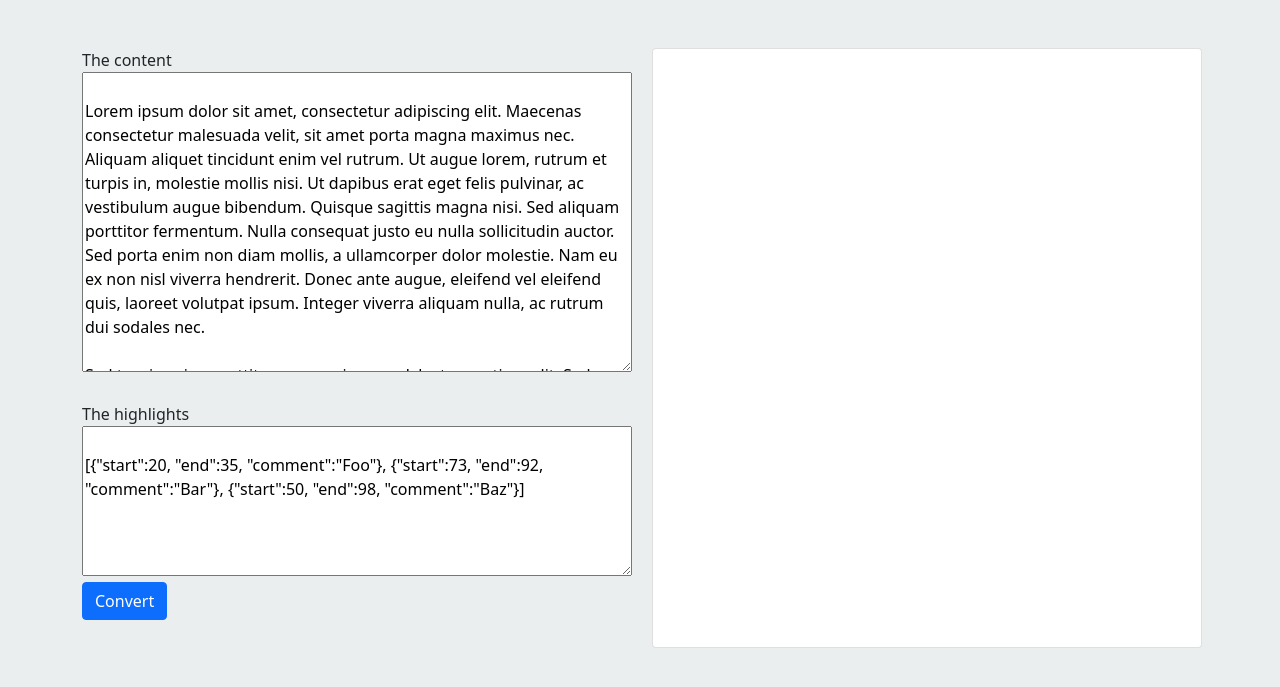
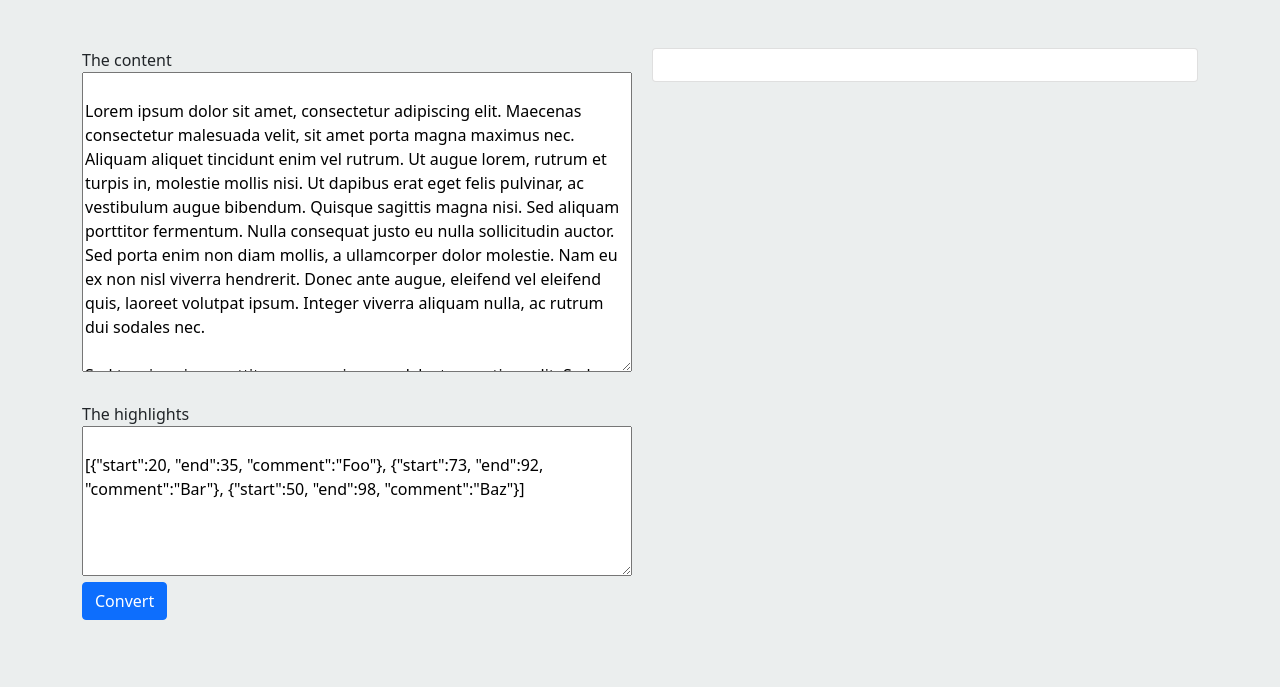
Before and after one commit to ahsouleymane/highlighter_project, a Django app: page / in a window 1280 px wide. Shown: the top 687 px of the page. Run offline with Django 4.2, Linux system fonts and the light colour scheme; some libraries are stand-ins or nearby versions.

Commit message:
commit 5

```diff
--- a/highlight/templates/highlight/acceuil.html
+++ b/highlight/templates/highlight/acceuil.html
@@ -50,9 +50,9 @@
                     </div>
 
                     <div class="col-md-6">
-                        <div class="card card-body" style="width: 550px; height: 600px;">
-
-                        <p>
+                        <div class="card">
+                            <div class="card-body">
+                                <p class="card-text">
                                     <span>{% for key, value in data_dict_4.items %}{{ value }}{% endfor %}</span>
                                     <span style="color: blue;">{% for key, value in data_dict_1.items %}{{ value }}{% endfor %}</span>
                                     <span>{% for key, value in data_dict_5.items %}{{ value }}{% endfor %}</span>
@@ -61,7 +61,7 @@
                                     <span style="color: rgb(25, 159, 40);">{% for key, value in data_dict_3.items %}{{ value }}{% endfor %}</span>
                                     <span>{% for key, value in data_dict_7.items %}{{ value }}{% endfor %}</span>
                                 </p>
-
+                            </div>
                           </div>
                     </div>
             </div>
```
Lines whose indentation alone changed are shown as unchanged.
